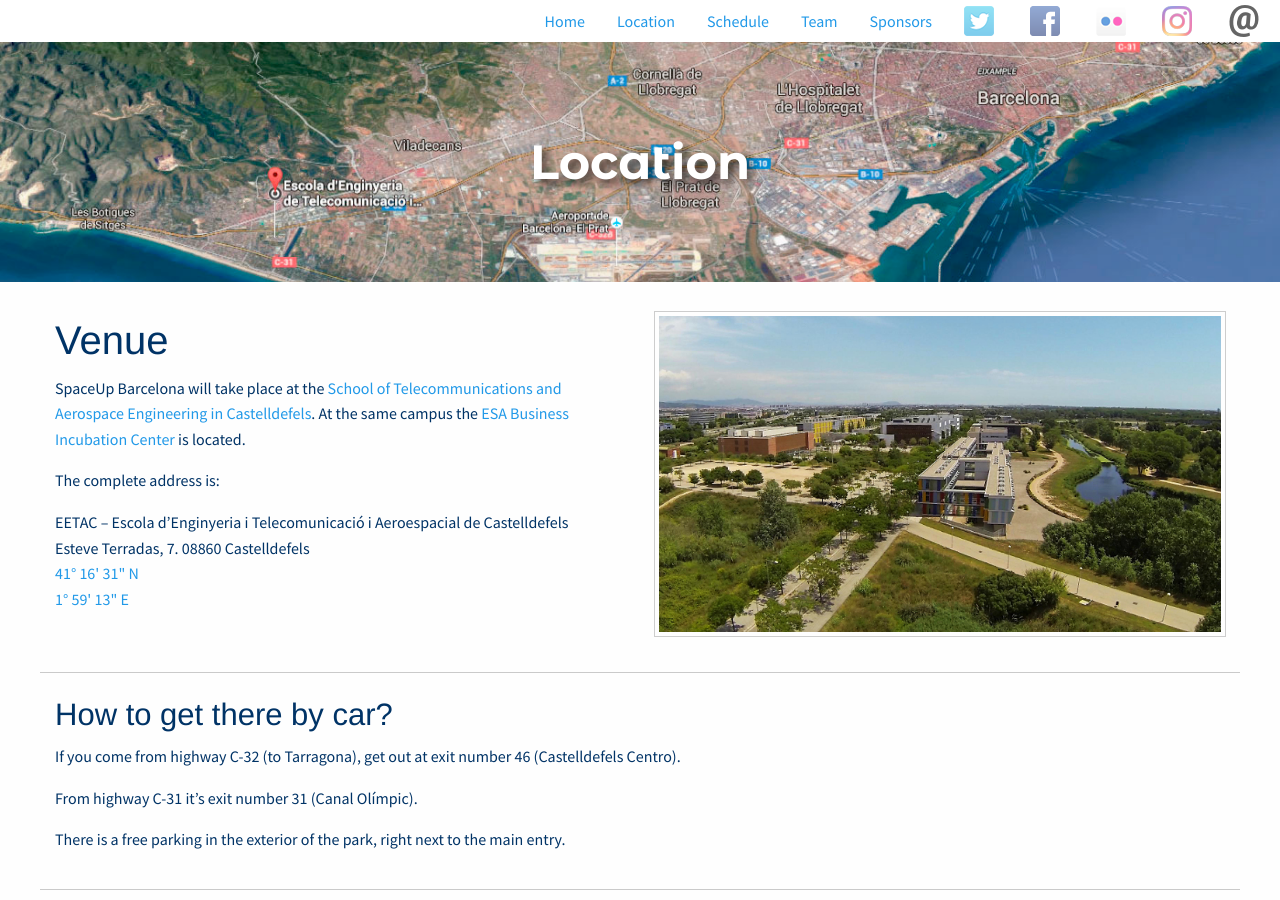
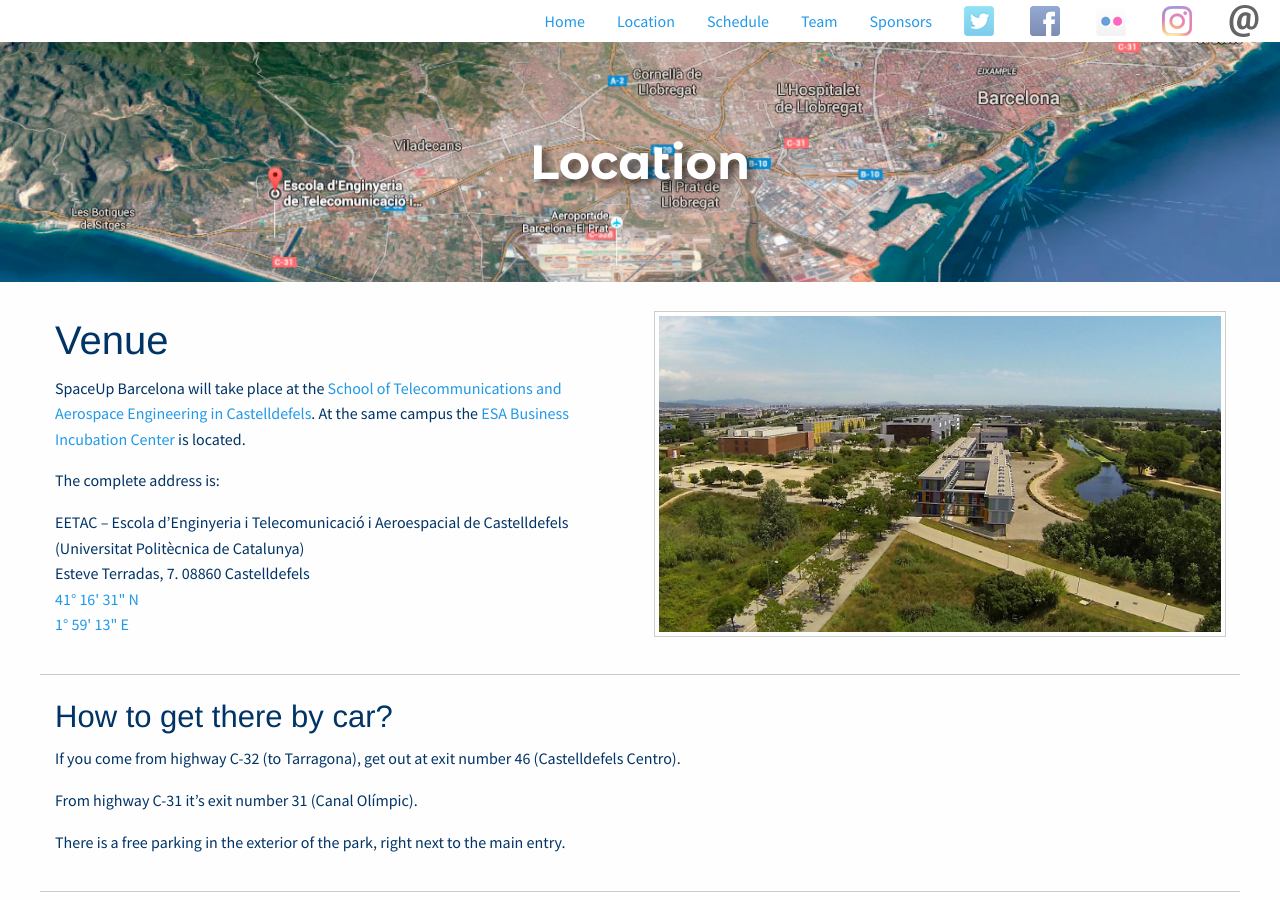
Before and after one commit to xuanxu/spaceup_bcn, a Jekyll site: the page built from location.html, in a window 1280 px wide and 900 px high. Built offline with Jekyll 4.4.1, drawn with Linux system fonts in a browser that asks for light colours.

Commit message:
adds complete EETAC name

```diff
--- a/location.html
+++ b/location.html
@@ -18,7 +18,7 @@
 
     <p>The complete address is:</p>
     <p>
-      EETAC – Escola d’Enginyeria i Telecomunicació i Aeroespacial de Castelldefels <br>
+      EETAC – Escola d’Enginyeria i Telecomunicació i Aeroespacial de Castelldefels (Universitat Politècnica de Catalunya)<br>
       Esteve Terradas, 7. 08860 Castelldefels <br>
       <a title="How to get there - Map" href="https://www.google.com/maps?saddr&daddr=41.2753677+1.986948&hl=en">41° 16' 31" N <br> 1° 59' 13" E</a>
     </p>
```
